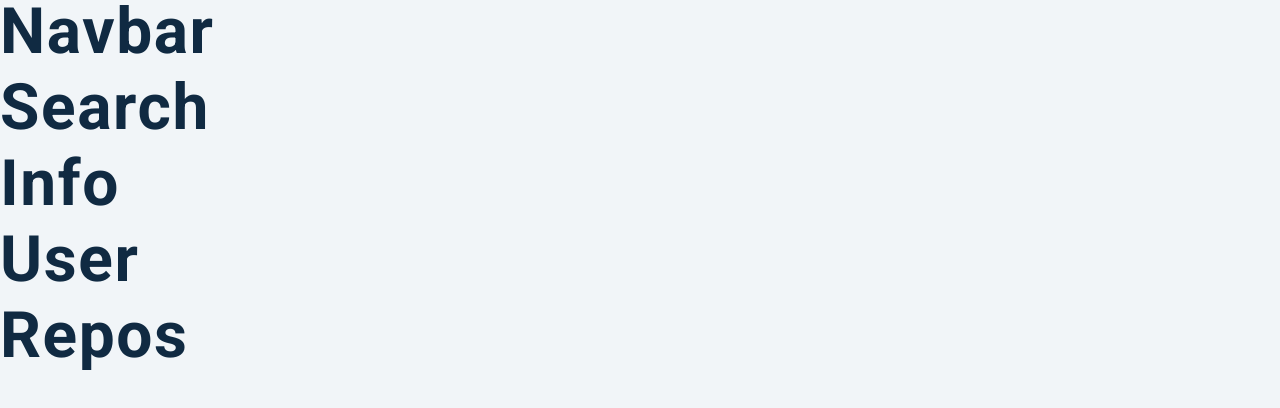
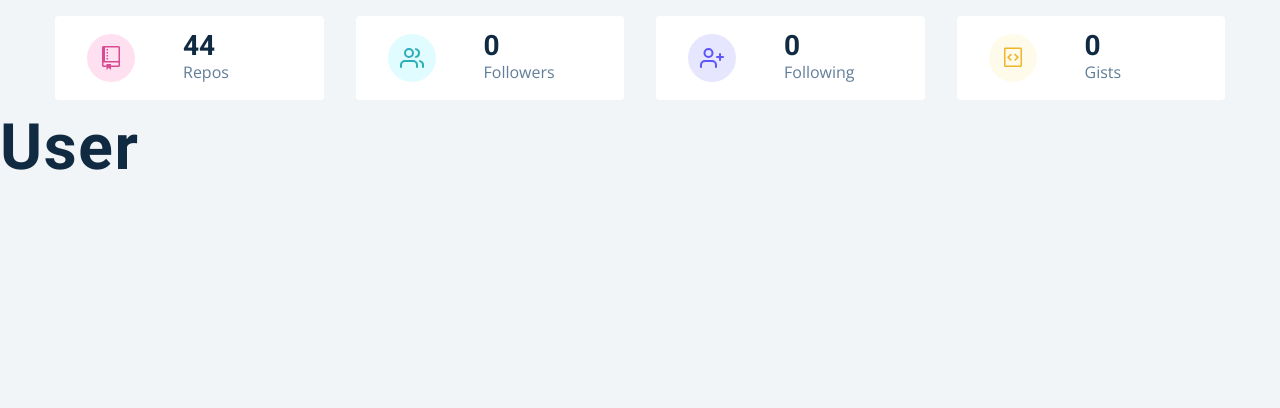
Before and after one commit to yousef-ghanim/github-user-search, a React (Create React App) app: page / in a window 1280 px wide. Shown: the top 408 px of the page. Built offline with nearby package versions, Linux system fonts and the light colour scheme.

Commit message:
info component

```diff
--- a/src/components/Info.js
+++ b/src/components/Info.js
@@ -1,11 +1,65 @@
 import React from "react";
 import { GithubContext } from "../context/context";
 import styled from "styled-components";
+import { GoRepo, GoGist } from "react-icons/go";
+import { FiUsers, FiUserPlus } from "react-icons/fi";
 
 const UserInfo = () => {
-  const data = React.useContext(GithubContext);
-  console.log(data);
-  return <h1>info</h1>;
+  const { githubUser } = React.useContext(GithubContext);
+  const { public_repos, followers, following, public_gists } = githubUser;
+
+  const items = [
+    {
+      id: 1,
+      icon: <GoRepo className="icon" />,
+      label: "repos",
+      value: public_repos,
+      color: "pink",
+    },
+    {
+      id: 2,
+      icon: <FiUsers className="icon" />,
+      label: "followers",
+      value: followers,
+      color: "green",
+    },
+    {
+      id: 3,
+      icon: <FiUserPlus className="icon" />,
+      label: "following",
+      value: following,
+      color: "purple",
+    },
+    {
+      id: 4,
+      icon: <GoGist className="icon" />,
+      label: "gists",
+      value: public_gists,
+      color: "yellow",
+    },
+  ];
+
+  return (
+    <section className="section">
+      <Wrapper className="section-center">
+        {items.map((item) => {
+          return <Item key={item.id} {...item}></Item>;
+        })}
+      </Wrapper>
+    </section>
+  );
+};
+
+const Item = ({ icon, label, value, color }) => {
+  return (
+    <article className="item">
+      <span className={color}>{icon}</span>
+      <div>
+        <h3>{value}</h3>
+        <p>{label}</p>
+      </div>
+    </article>
+  );
 };
 
 const Wrapper = styled.section`
@@ -16,9 +70,9 @@
     grid-template-columns: repeat(auto-fill, minmax(260px, 1fr));
   }
   .item {
-    border-radius: var(--radius);
+    border-radius: 0.25rem;
     padding: 1rem 2rem;
-    background: var(--clr-white);
+    background: #fff;
     display: grid;
     grid-template-columns: auto 1fr;
     column-gap: 3rem;
@@ -46,8 +100,8 @@
       color: #da4a91;
     }
     .green {
-      background: var(--clr-primary-10);
-      color: var(--clr-primary-5);
+      background: hsl(186, 100%, 94%);
+      color: hsl(185, 62%, 45%);
     }
     .purple {
       background: #e6e6ff;
--- a/src/index.css
+++ b/src/index.css
@@ -37,6 +37,18 @@
 }
 h4 {
   font-size: 0.875rem;
+}
+
+p {
+  margin-bottom: 1.25rem;
+  color: hsl(210, 22%, 49%);
+}
+
+ul {
+  list-style-type: none;
+}
+a {
+  text-decoration: none;
 }
 
 img {
@@ -93,6 +105,24 @@
   padding: 1rem 0;
   position: relative;
 }
+.section-center {
+  width: 90vw;
+  margin: 0 auto;
+  max-width: 1170px;
+}
+@media screen and (min-width: 992px) {
+  .section-center {
+    width: 95vw;
+  }
+}
+
+.loading-img {
+  width: 20rem;
+  height: 20rem;
+  display: block;
+  margin: 0 auto;
+  margin-top: 10rem;
+}
 
 main {
   padding-bottom: 2rem;
--- a/src/pages/Dashboard.js
+++ b/src/pages/Dashboard.js
@@ -8,11 +8,11 @@
 const Dashboard = () => {
   return (
     <main>
-      <Navbar />
-      <Search />
+      {/* <Navbar /> */}
+      {/* <Search /> */}
       <Info />
       <User />
-      <Repos />
+      {/* <Repos /> */}
     </main>
   );
 };
```
